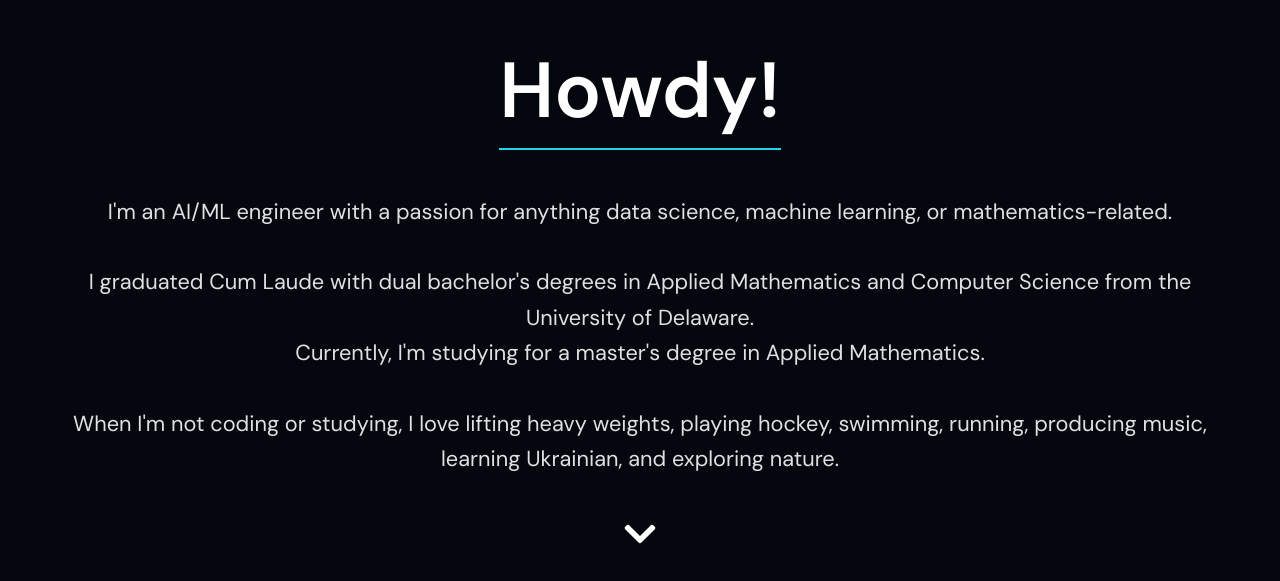
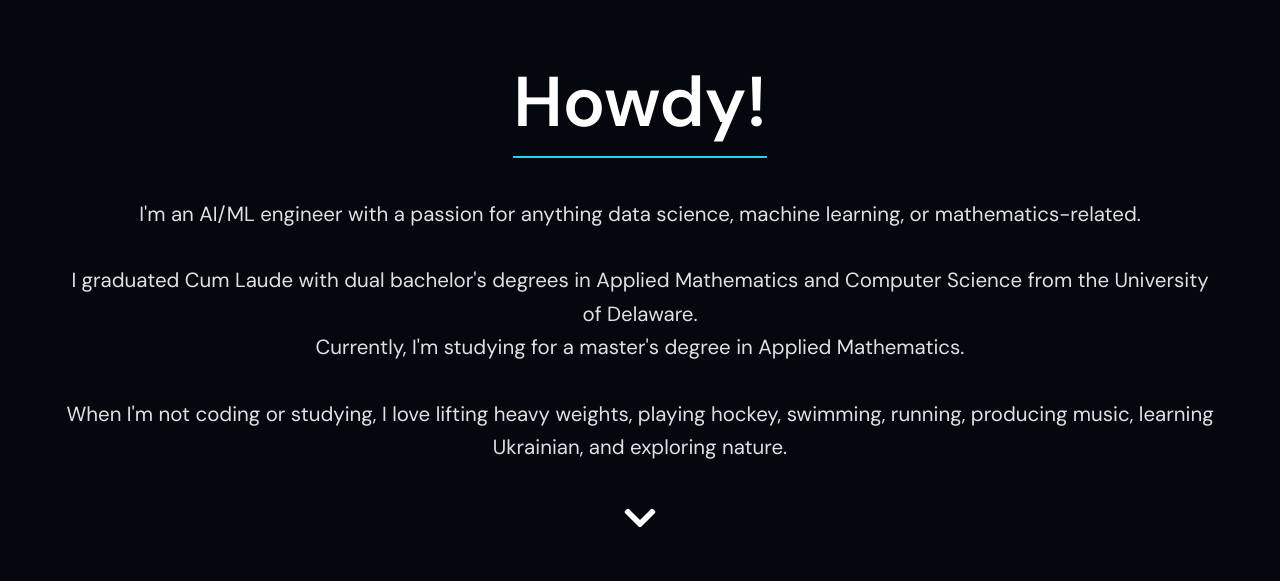
Before and after one commit to andrewango/personal-website, a React (Create React App) app: page / in a window 1280 px wide. Shown: the part 899-1480 px from the top of the page. Built offline with nearby package versions, Linux system fonts and the light colour scheme.

Commit message:
Made resizing consistent across different desktop resolutions

```diff
--- a/src/components/About.tsx
+++ b/src/components/About.tsx
@@ -30,7 +30,7 @@ export default function About() {
     >
       <SectionHeader title="Howdy!" visible={visible} />
 
-      <p className="section-subtitle max-w-6xl leading-relaxed text-white/88">
+      <p className="section-body max-w-6xl">
         I'm an AI/ML engineer with a passion for anything data science, machine learning, or mathematics-related.
         <br />
         <br />
--- a/src/components/Hobbies.tsx
+++ b/src/components/Hobbies.tsx
@@ -140,7 +140,7 @@ export default function Hobbies() {
               <p className="text-gray-300 text-base mt-2">countries</p>
             </div>
           </div>
-          <p className="max-w-5xl mt-10 text-center text-white text-2xl leading-relaxed">
+          <p className="section-body max-w-5xl mt-10 text-center">
             I began producing music in 2016, starting with wave and hip hop/RnB. I made a name for myself in two large
             underground scenes, one inspired by Bladee and Yung Lean, the other by emo, punk, alt rock, and trap. I was
             also a member of an underground collective called Ghost Network. As my interests expanded, I learned how to
@@ -189,7 +189,7 @@ export default function Hobbies() {
               />
             </LineChart>
           </ResponsiveContainer>
-          <p className="max-w-5xl mt-10 text-center text-white text-2xl leading-relaxed">
+          <p className="section-body max-w-5xl mt-10 text-center">
             I started powerlifting in 2023 and followed NSuns and Sheiko's programs before being coached by Veniamin
             Yovenko in Feb. 2025.
             <br />
@@ -199,7 +199,7 @@ export default function Hobbies() {
         </>
       ) : tab === 'ice hockey' ? (
         <div className="flex flex-col sm:flex-row justify-center items-center gap-12 text-center">
-          <p className="max-w-5xl mt-10 text-center text-white text-2xl leading-relaxed">
+          <p className="section-body max-w-5xl mt-10 text-center">
             I got into ice hockey in March 2024. I taught myself how to ice skate, occasionally play in beer league,
             and love watching the NHL.
             <br />
@@ -209,7 +209,7 @@ export default function Hobbies() {
         </div>
       ) : (
         <div className="flex flex-col sm:flex-row justify-center items-center gap-12 text-center">
-          <p className="max-w-5xl mt-10 text-center text-white text-2xl leading-relaxed">
+          <p className="section-body max-w-5xl mt-10 text-center">
             I've snowboarded in Pennsylvania, Vermont, West Virginia, and Maryland. My dream spots are Colorado and the
             French Alps.
           </p>
--- a/src/components/Navbar.tsx
+++ b/src/components/Navbar.tsx
@@ -16,7 +16,7 @@ export default function Navbar() {
       {!open && (
         <button
           onClick={() => setOpen(true)}
-          className="fixed top-5 left-5 z-50 text-white text-3xl p-3 rounded-md transition-colors hover:text-cyan-400"
+          className="fixed left-[1.125rem] top-[1.125rem] z-50 rounded-md p-[0.7rem] text-[1.7rem] text-white transition-colors hover:text-cyan-400"
           aria-label="Open navigation"
         >
           <FaBars />
@@ -31,20 +31,20 @@ export default function Navbar() {
       )}
 
       <nav
-        className={`fixed top-0 left-0 h-full w-80 bg-black/50 backdrop-blur-sm border-r border-white/10 z-40 transform transition-transform duration-500 ease-in-out ${
+        className={`fixed top-0 left-0 h-full w-72 bg-black/50 backdrop-blur-sm border-r border-white/10 z-40 transform transition-transform duration-500 ease-in-out ${
           open ? 'translate-x-0' : '-translate-x-full'
         }`}
       >
-        <div className="flex justify-end p-7">
+        <div className="flex justify-end p-[1.55rem]">
           <button
             onClick={() => setOpen(false)}
-            className="text-white text-3xl transition-colors hover:text-cyan-400"
+            className="text-[1.7rem] text-white transition-colors hover:text-cyan-400"
             aria-label="Close navigation"
           >
             <FaTimes />
           </button>
         </div>
-        <ul className="flex flex-col space-y-4 px-9 py-7 text-2xl font-medium text-white">
+        <ul className="flex flex-col space-y-[0.9rem] px-8 py-[1.55rem] text-[1.35rem] font-medium text-white">
           <li><a href="#about" onClick={(e) => scrollToSection(e, 'about')} className="block py-2 transition-colors hover:text-cyan-400 cursor-pointer">About Me</a></li>
           <li><a href="#experience" onClick={(e) => scrollToSection(e, 'experience')} className="block py-2 transition-colors hover:text-cyan-400 cursor-pointer">Experience</a></li>
           <li><a href="#publications" onClick={(e) => scrollToSection(e, 'publications')} className="block py-2 transition-colors hover:text-cyan-400 cursor-pointer">Publications</a></li>
--- a/src/index.css
+++ b/src/index.css
@@ -9,7 +9,7 @@ body {
   font-family: 'DM Sans', sans-serif;
   scroll-behavior: auto;
   scroll-padding-top: 5rem;
-  font-size: 1rem;
+  font-size: 0.9rem;
 }
 
 * {
@@ -48,21 +48,27 @@ body {
 }
 
 .section-title {
-  font-size: clamp(2.9rem, 6.1vw, 5.45rem);
+  font-size: clamp(2.6rem, 5.5vw, 4.9rem);
   font-weight: 600;
   line-height: 1.05;
   align-content: center;
 }
 
 .section-subtitle {
-  font-size: clamp(1.1rem, 1.7vw, 1.45rem);
+  font-size: clamp(1rem, 1.5vw, 1.3rem);
   color: rgba(255, 255, 255, 0.88);
   align-content: center;
 }
 
+.section-body {
+  font-size: clamp(1.15rem, 1.6vw, 1.5rem);
+  line-height: 1.625;
+  color: rgba(255, 255, 255, 0.88);
+}
+
 .page-section {
   min-height: 100vh;
-  padding: 5.75rem 2rem;
+  padding: 5.2rem 2rem;
   color: white;
 }
 
@@ -76,7 +82,7 @@ body {
 .section-header {
   width: fit-content;
   margin-right: auto;
-  margin-bottom: 2.75rem;
+  margin-bottom: 2.5rem;
   margin-left: auto;
   text-align: center;
 }
@@ -84,12 +90,12 @@ body {
 .section-arrow {
   display: flex;
   justify-content: center;
-  margin-top: 2.5rem;
+  margin-top: 2.25rem;
 }
 
 @media (max-width: 768px) {
   .page-section {
-    padding: 4.5rem 1.5rem;
+    padding: 4rem 1.5rem;
   }
 }
 
```
